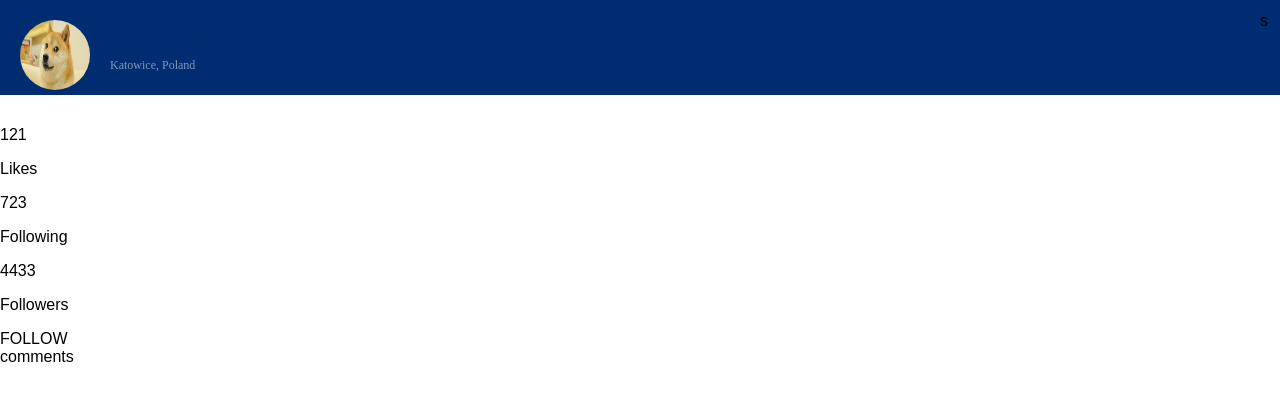
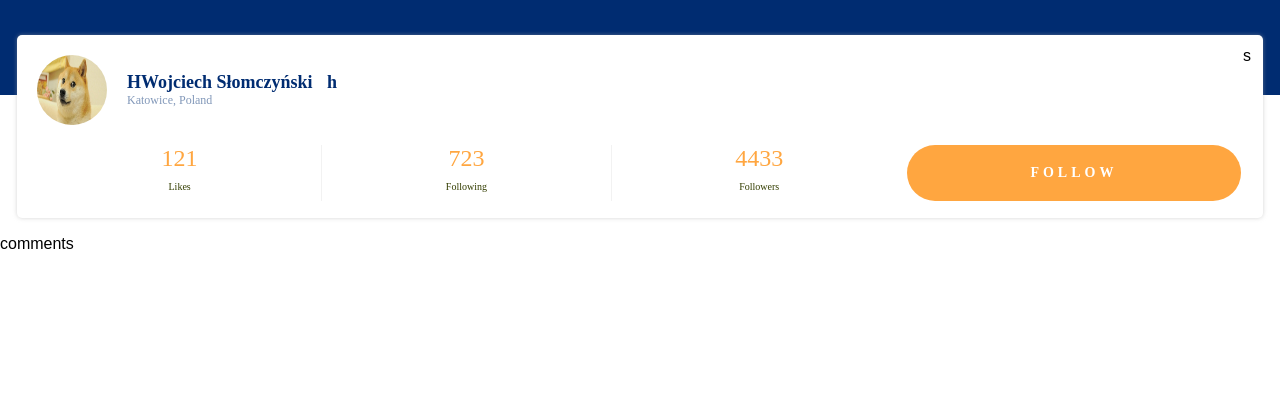
Before and after one commit to wsl1/chilid-recruitment-task, a React app: page / in a window 1280 px wide. Shown: the top 400 px of the page. Built offline with nearby package versions, Linux system fonts and the light colour scheme.

Commit message:
style bottom part of User

```diff
--- a/src/User/User.scss
+++ b/src/User/User.scss
@@ -1,4 +1,10 @@
 .user {
+
+    background: #FFFFFF;
+    box-shadow: 0 0 4px 0 rgba(172,172,172,0.50);
+    border-radius: 5px;
+    margin: 35px 17px 17px 17px;
+    padding-bottom: 17px;
 
     &__top {
         display: flex;
@@ -54,4 +60,65 @@
         right: 12px;
         top: 12px;
     }
+
+    &__bottom {
+        display: flex;
+        margin-left: 21px;
+        margin-right: 22px;
+    }
+
+    &__stats {
+        flex-grow: 1;
+        text-align: center;
+    }
+
+    &__stat {
+        margin: 0;
+        font-family: Montserrat-Regular;
+        font-size: 24px;
+        color: #FFA640;
+        letter-spacing: 0;
+    }
+
+    &__stat-description {
+        margin: 0;
+        font-family: Montserrat-Regular;
+        font-size: 10px;
+        color: #343E00;
+        letter-spacing: 0;
+        line-height: 29px;
+    }
+    &__follow {
+        flex-grow: 1;
+        background: #FFA640;
+        border-radius: 100px;
+        font-family: Montserrat-SemiBold;
+        font-size: 14px;
+        color: #FFFFFF;
+        letter-spacing: 4px;
+        text-align: center;
+        display: flex;
+        align-items: center;
+        font-weight: 600;
+    }
+
+    &__follow-text {
+        width: 100%;
+        line-height: 0;
+    }
+
+    &__following {
+
+    }
+
+    &__followers {
+
+    }
 }
+
+
+.vertical-line {
+    width: 1px;
+    opacity: 0.1;
+    background: gray;
+}
```
